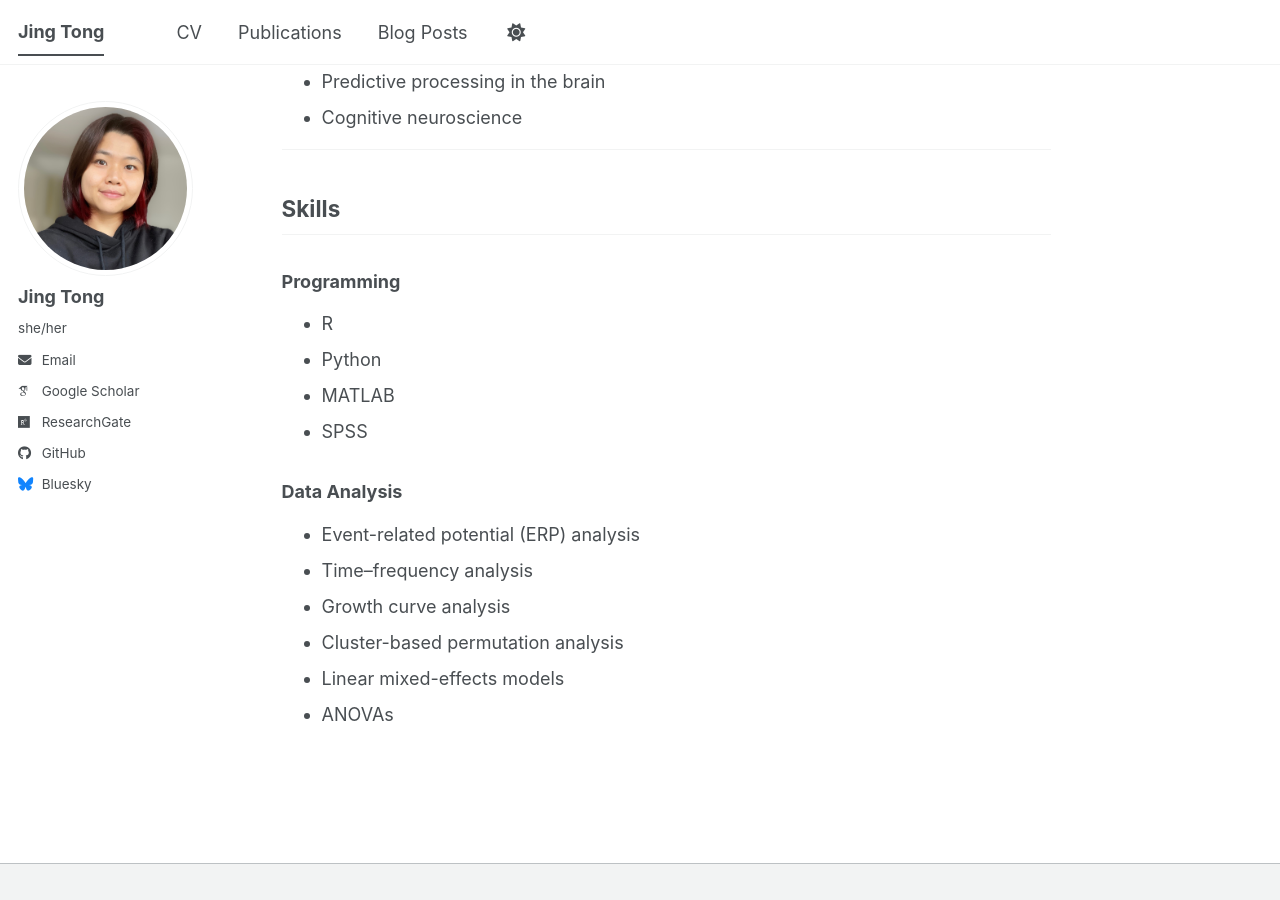
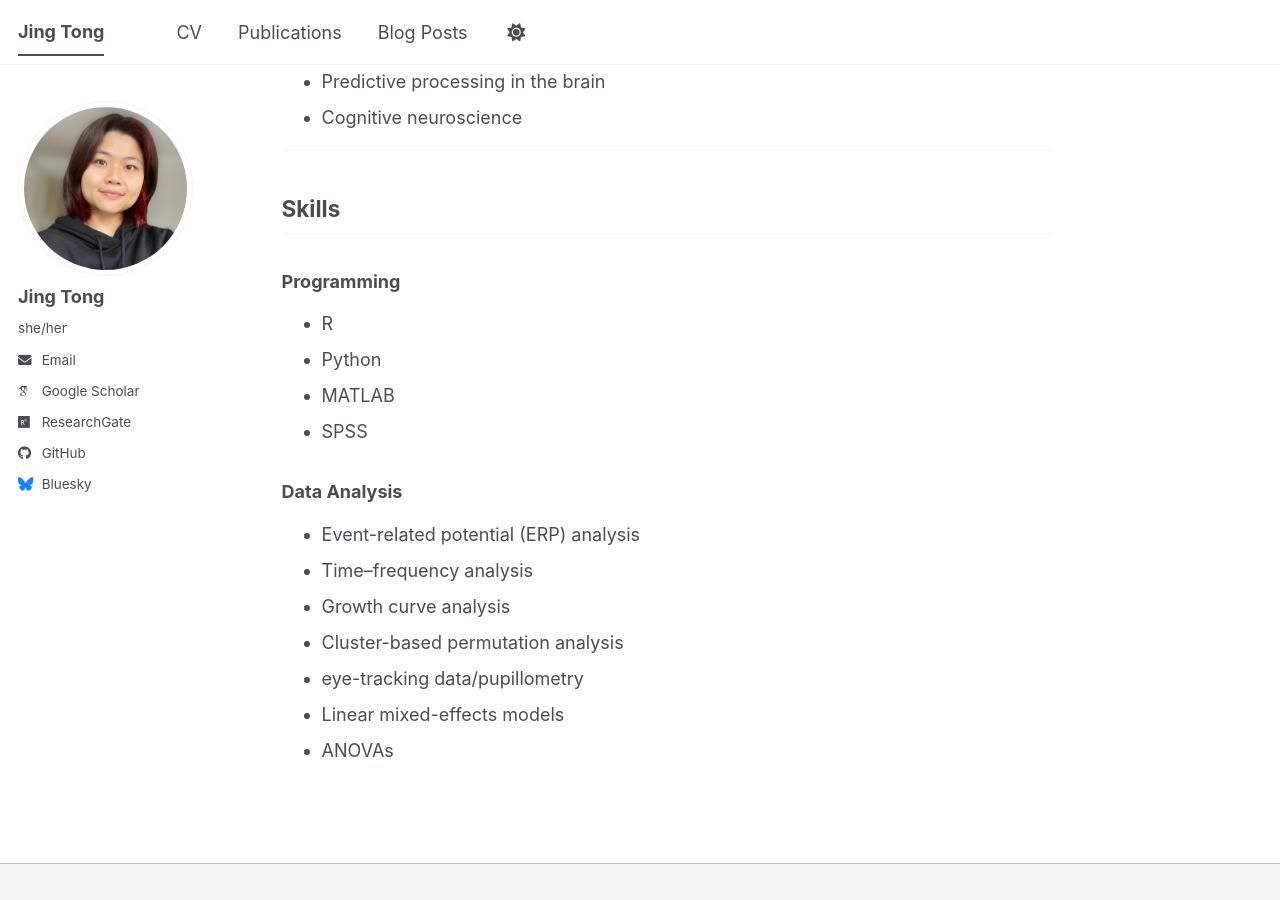
Before and after one commit to JingTong01/jingtong01.github.io, a Jekyll site: the page built from _pages/about.md, in a window 1280 px wide and 900 px high, scrolled down 719 px. Built offline with Jekyll 4.4.1, drawn with Linux system fonts in a browser that asks for light colours; some web fonts are replaced; a script bundle is joined from its source files by our own code; library files that are not in the unit come from our copies; before the commit the page ends 1583 px from its top, so only the background shows below that.

Commit message:
Update about.md

```diff
--- a/_pages/about.md
+++ b/_pages/about.md
@@ -43,5 +43,6 @@
 - Time–frequency analysis
 - Growth curve analysis
 - Cluster-based permutation analysis
+- eye-tracking data/pupillometry
 - Linear mixed-effects models
 - ANOVAs
```
